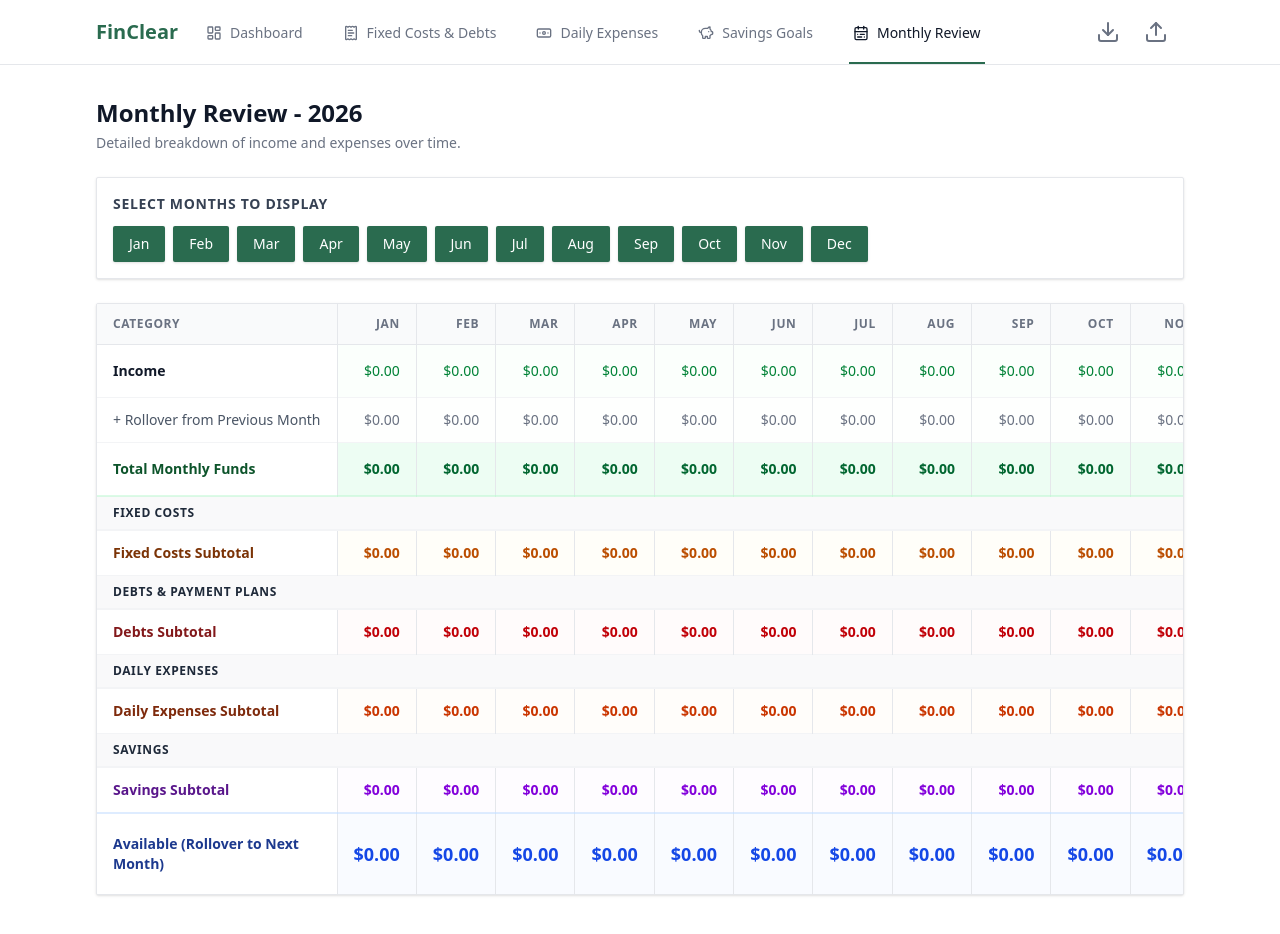
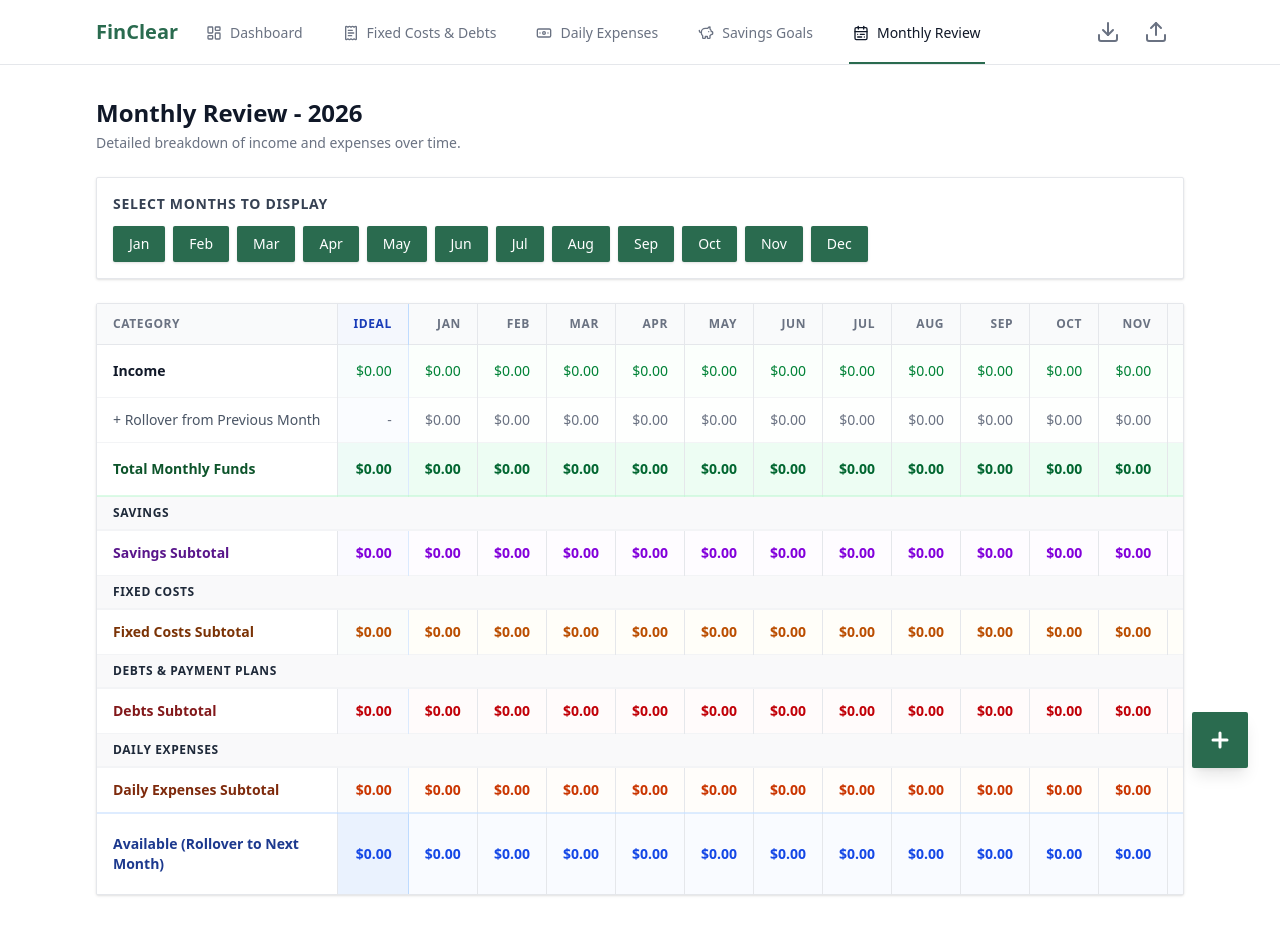
Before and after one commit to fabriziocasanova97/personal-finance, a Next.js app: page /monthly-review in a window 1280 px wide. Shown: the top 934 px of the page. Built offline with nearby package versions, Linux system fonts and the light colour scheme.

Commit message:
fix(monthly-review): persist ideal expenses in store

```diff
--- a/src/app/expenses/page.tsx
+++ b/src/app/expenses/page.tsx
@@ -81,7 +81,7 @@ export default function ExpensesPage() {
   );
 
   return (
-    <div className="space-y-8 animate-in fade-in slide-in-from-bottom-2 duration-500 pb-8">
+    <div className="max-w-7xl mx-auto w-full space-y-8 animate-in fade-in slide-in-from-bottom-2 duration-500 pb-8">
 
       <div className="flex items-center justify-between">
         <div>
--- a/src/app/fixed-costs/page.tsx
+++ b/src/app/fixed-costs/page.tsx
@@ -84,7 +84,7 @@ export default function FixedCostsPage() {
   );
 
   return (
-    <div className="space-y-8 animate-in fade-in slide-in-from-bottom-2 duration-500">
+    <div className="max-w-7xl mx-auto w-full space-y-8 animate-in fade-in slide-in-from-bottom-2 duration-500">
 
       {/* Fixed Costs Section */}
       <section>
--- a/src/app/layout.tsx
+++ b/src/app/layout.tsx
@@ -1,6 +1,7 @@
 import type { Metadata } from "next";
 import { Inter, Lora, IBM_Plex_Mono } from "next/font/google";
 import { TopNavigation } from "@/components/layout/TopNavigation";
+import { GlobalAddExpense } from "@/components/layout/GlobalAddExpense";
 import "./globals.css";
 
 const fontInter = Inter({
@@ -35,6 +36,7 @@ export default function RootLayout({
         className={`${fontInter.variable} ${fontLora.variable} ${fontIbmPlexMono.variable} antialiased bg-background text-foreground`}
       >
         <TopNavigation />
+        <GlobalAddExpense />
         <main className="w-full mx-auto px-4 sm:px-6 lg:px-12 xl:px-24 py-8">
           {children}
         </main>
--- a/src/app/monthly-review/page.tsx
+++ b/src/app/monthly-review/page.tsx
@@ -10,7 +10,7 @@ const MONTHS = ["Jan", "Feb", "Mar", "Apr", "May", "Jun", "Jul", "Aug", "Sep", "
 const YEAR = 2026; // Static for MVP as per previous implementation
 
 export default function MonthlyReviewPage() {
-  const { income, fixedCosts, expenses, savings } = useStore();
+  const { income, fixedCosts, expenses, savings, idealExpenses, setIdealExpenses } = useStore();
   const [mounted, setMounted] = useState(false);
 
   // By default select the first 3 months + current month, or all if we want. Let's select all initially for easy viewing.
@@ -100,6 +100,20 @@ export default function MonthlyReviewPage() {
     carryOver = totalAvailable; // carry this over to the next selected month
   });
 
+  const idealDebtsTotal = getDebtSubtotalForMonth(new Date().getMonth());
+  const idealSavingsTotal = getSavingsSubtotalForMonth(new Date().getMonth());
+
+  const idealExpensesTotal = expenseCategories.reduce((sum, cat) => {
+    const val = parseFloat(idealExpenses[cat] || "0");
+    return sum + (isNaN(val) ? 0 : val);
+  }, 0);
+
+  const idealAvailable = monthlyIncome - totalFixedCosts - idealDebtsTotal - idealExpensesTotal - idealSavingsTotal;
+
+  const handleIdealExpenseChange = (category: string, value: string) => {
+    setIdealExpenses({ ...idealExpenses, [category]: value });
+  };
+
   return (
     <div className="space-y-6 animate-in fade-in slide-in-from-bottom-2 duration-500 pb-8">
 
@@ -134,6 +148,7 @@ export default function MonthlyReviewPage() {
             <thead className="bg-gray-50 border-b border-gray-200 uppercase tracking-wider text-gray-500 text-xs font-semibold">
               <tr>
                 <th className="px-4 py-3 sticky left-0 bg-gray-50 z-10 w-64 border-r border-gray-200">Category</th>
+                <th className="px-4 py-3 text-right w-32 border-r border-blue-200 bg-blue-50/50 text-blue-800">Ideal</th>
                 {activeMonths.map(m => (
                   <th key={m} className="px-4 py-3 text-right w-32 border-r border-gray-200 last:border-r-0">{m}</th>
                 ))}
@@ -146,6 +161,9 @@ export default function MonthlyReviewPage() {
                 <td className="px-4 py-4 sticky left-0 z-10 border-r border-gray-200 font-bold text-gray-900 bg-white group-hover:bg-green-50/30">
                   Income
                 </td>
+                <td className="px-4 py-3 text-right font-mono font-medium text-green-700 bg-blue-50/30 border-r border-blue-100">
+                  {formatCurrency(monthlyIncome)}
+                </td>
                 {selectedMonths.map(m => (
                   <td key={m} className="px-4 py-3 text-right font-mono font-medium text-green-700 border-r border-gray-200 last:border-r-0">
                     {formatCurrency(monthlyIncome)}
@@ -155,6 +173,9 @@ export default function MonthlyReviewPage() {
               <tr className="bg-green-50/10 hover:bg-green-50/20 transition-colors">
                 <td className="px-4 py-3 sticky left-0 z-10 border-r border-gray-200 text-gray-600 bg-white">
                   + Rollover from Previous Month
+                </td>
+                <td className="px-4 py-3 text-right font-mono text-gray-500 bg-blue-50/30 border-r border-blue-100">
+                  -
                 </td>
                 {selectedMonths.map(m => (
                   <td key={m} className="px-4 py-3 text-right font-mono text-gray-500 border-r border-gray-200 last:border-r-0">
@@ -166,6 +187,9 @@ export default function MonthlyReviewPage() {
                 <td className="px-4 py-4 sticky left-0 z-10 border-r border-gray-200 text-green-900 bg-white">
                   Total Monthly Funds
                 </td>
+                <td className="px-4 py-4 text-right font-mono text-green-800 bg-blue-50/30 border-r border-blue-100">
+                  {formatCurrency(monthlyIncome)}
+                </td>
                 {selectedMonths.map(m => (
                   <td key={m} className="px-4 py-4 text-right font-mono text-green-800 border-r border-gray-200 last:border-r-0">
                     {formatCurrency(monthlyIncome + rolloverPerMonth[m])}
@@ -173,9 +197,47 @@ export default function MonthlyReviewPage() {
                 ))}
               </tr>
 
+              {/* --- SAVINGS SECTION --- */}
+               <tr className="bg-gray-100/50">
+                <td colSpan={selectedMonths.length + 2} className="px-4 py-2 text-xs font-bold text-gray-800 uppercase tracking-wider">
+                  Savings
+                </td>
+              </tr>
+              {savingsGoals.map(goal => (
+                <tr key={goal} className="hover:bg-gray-50/50 transition-colors">
+                  <td className="px-4 py-3 sticky left-0 bg-white z-10 border-r border-gray-200 text-gray-700">
+                    {goal}
+                  </td>
+                  <td className={`px-4 py-3 text-right font-mono bg-blue-50/30 border-r border-blue-100 ${(getSavingsForMonth(goal, new Date().getMonth()) > 0) ? 'text-gray-700' : 'text-gray-300'}`}>
+                    {getSavingsForMonth(goal, new Date().getMonth()) > 0 ? formatCurrency(getSavingsForMonth(goal, new Date().getMonth())) : '-'}
+                  </td>
+                  {selectedMonths.map(m => {
+                    const amount = getSavingsForMonth(goal, m);
+                    return (
+                      <td key={m} className={`px-4 py-3 text-right font-mono border-r border-gray-200 last:border-r-0 ${amount === 0 ? 'text-gray-300' : 'text-gray-700'}`}>
+                        {amount > 0 ? formatCurrency(amount) : '-'}
+                      </td>
+                    );
+                  })}
+                </tr>
+              ))}
+               <tr className="bg-purple-50/30 font-semibold border-t-2 border-gray-100">
+                <td className="px-4 py-3 sticky left-0 z-10 border-r border-gray-200 text-purple-900 bg-white">
+                  Savings Subtotal
+                </td>
+                <td className="px-4 py-3 text-right font-mono text-purple-700 bg-blue-50/30 border-r border-blue-100">
+                  {formatCurrency(idealSavingsTotal)}
+                </td>
+                {selectedMonths.map(m => (
+                  <td key={m} className="px-4 py-3 text-right font-mono text-purple-700 border-r border-gray-200 last:border-r-0">
+                    {formatCurrency(getSavingsSubtotalForMonth(m))}
+                  </td>
+                ))}
+              </tr>
+
               {/* --- FIXED COSTS SECTION --- */}
                <tr className="bg-gray-100/50">
-                <td colSpan={selectedMonths.length + 1} className="px-4 py-2 text-xs font-bold text-gray-800 uppercase tracking-wider">
+                <td colSpan={selectedMonths.length + 2} className="px-4 py-2 text-xs font-bold text-gray-800 uppercase tracking-wider">
                   Fixed Costs
                 </td>
               </tr>
@@ -183,6 +245,9 @@ export default function MonthlyReviewPage() {
                 <tr key={cost.id} className="hover:bg-gray-50/50 transition-colors">
                   <td className="px-4 py-3 sticky left-0 bg-white z-10 border-r border-gray-200 text-gray-700">
                     {cost.name} <span className="text-xs text-gray-400 ml-2">({cost.category})</span>
+                  </td>
+                  <td className="px-4 py-3 text-right font-mono text-gray-700 bg-blue-50/30 border-r border-blue-100">
+                    {formatCurrency(cost.amount)}
                   </td>
                   {selectedMonths.map(m => (
                     <td key={m} className="px-4 py-3 text-right font-mono text-gray-700 border-r border-gray-200 last:border-r-0">
@@ -195,6 +260,9 @@ export default function MonthlyReviewPage() {
                 <td className="px-4 py-3 sticky left-0 z-10 border-r border-gray-200 text-amber-900 bg-white">
                   Fixed Costs Subtotal
                 </td>
+                <td className="px-4 py-3 text-right font-mono text-amber-700 bg-blue-50/30 border-r border-blue-100">
+                  {formatCurrency(totalFixedCosts)}
+                </td>
                 {selectedMonths.map(m => (
                   <td key={m} className="px-4 py-3 text-right font-mono text-amber-700 border-r border-gray-200 last:border-r-0">
                     {formatCurrency(totalFixedCosts)}
@@ -204,7 +272,7 @@ export default function MonthlyReviewPage() {
 
               {/* --- DEBTS SECTION --- */}
               <tr className="bg-gray-100/50">
-                <td colSpan={selectedMonths.length + 1} className="px-4 py-2 text-xs font-bold text-gray-800 uppercase tracking-wider">
+                <td colSpan={selectedMonths.length + 2} className="px-4 py-2 text-xs font-bold text-gray-800 uppercase tracking-wider">
                   Debts & Payment Plans
                 </td>
               </tr>
@@ -212,6 +280,9 @@ export default function MonthlyReviewPage() {
                 <tr key={cost.id} className="hover:bg-gray-50/50 transition-colors">
                   <td className="px-4 py-3 sticky left-0 bg-white z-10 border-r border-gray-200 text-gray-700 flex justify-between items-center">
                     <span>{cost.name}</span>
+                  </td>
+                  <td className={`px-4 py-3 text-right font-mono bg-blue-50/30 border-r border-blue-100 ${isDebtActiveInMonth(cost, new Date().getMonth()) ? 'text-gray-700' : 'text-gray-300'}`}>
+                    {isDebtActiveInMonth(cost, new Date().getMonth()) ? formatCurrency(cost.amount) : '-'}
                   </td>
                   {selectedMonths.map(m => {
                     const isActive = isDebtActiveInMonth(cost, m);
@@ -227,6 +298,9 @@ export default function MonthlyReviewPage() {
                 <td className="px-4 py-3 sticky left-0 z-10 border-r border-gray-200 text-red-900 bg-white">
                   Debts Subtotal
                 </td>
+                <td className="px-4 py-3 text-right font-mono text-red-700 bg-blue-50/30 border-r border-blue-100">
+                  {formatCurrency(idealDebtsTotal)}
+                </td>
                 {selectedMonths.map(m => (
                   <td key={m} className="px-4 py-3 text-right font-mono text-red-700 border-r border-gray-200 last:border-r-0">
                     {formatCurrency(getDebtSubtotalForMonth(m))}
@@ -236,7 +310,7 @@ export default function MonthlyReviewPage() {
 
               {/* --- DAILY EXPENSES SECTION --- */}
                <tr className="bg-gray-100/50">
-                <td colSpan={selectedMonths.length + 1} className="px-4 py-2 text-xs font-bold text-gray-800 uppercase tracking-wider">
+                <td colSpan={selectedMonths.length + 2} className="px-4 py-2 text-xs font-bold text-gray-800 uppercase tracking-wider">
                   Daily Expenses
                 </td>
               </tr>
@@ -244,6 +318,15 @@ export default function MonthlyReviewPage() {
                 <tr key={cat} className="hover:bg-gray-50/50 transition-colors">
                   <td className="px-4 py-3 sticky left-0 bg-white z-10 border-r border-gray-200 text-gray-700">
                     {cat}
+                  </td>
+                  <td className="px-2 py-2 text-right bg-blue-50/30 border-r border-blue-100 align-middle">
+                    <input
+                      type="number"
+                      value={idealExpenses[cat] ?? ""}
+                      onChange={(e) => handleIdealExpenseChange(cat, e.target.value)}
+                      placeholder="0"
+                      className="w-16 px-1 py-1 text-right text-xs font-mono border border-blue-200 rounded text-gray-700 focus:outline-none focus:ring-1 focus:ring-blue-500 bg-white hover:bg-white"
+                    />
                   </td>
                   {selectedMonths.map(m => {
                     const amount = getExpenseForMonth(cat, m);
@@ -259,41 +342,12 @@ export default function MonthlyReviewPage() {
                 <td className="px-4 py-3 sticky left-0 z-10 border-r border-gray-200 text-orange-900 bg-white">
                   Daily Expenses Subtotal
                 </td>
+                <td className="px-4 py-3 text-right font-mono text-orange-700 bg-blue-50/30 border-r border-blue-100">
+                  {formatCurrency(idealExpensesTotal)}
+                </td>
                 {selectedMonths.map(m => (
                   <td key={m} className="px-4 py-3 text-right font-mono text-orange-700 border-r border-gray-200 last:border-r-0">
                     {formatCurrency(getExpenseSubtotalForMonth(m))}
-                  </td>
-                ))}
-              </tr>
-
-              {/* --- SAVINGS SECTION --- */}
-               <tr className="bg-gray-100/50">
-                <td colSpan={selectedMonths.length + 1} className="px-4 py-2 text-xs font-bold text-gray-800 uppercase tracking-wider">
-                  Savings
-                </td>
-              </tr>
-              {savingsGoals.map(goal => (
-                <tr key={goal} className="hover:bg-gray-50/50 transition-colors">
-                  <td className="px-4 py-3 sticky left-0 bg-white z-10 border-r border-gray-200 text-gray-700">
-                    {goal}
-                  </td>
-                  {selectedMonths.map(m => {
-                    const amount = getSavingsForMonth(goal, m);
-                    return (
-                      <td key={m} className={`px-4 py-3 text-right font-mono border-r border-gray-200 last:border-r-0 ${amount === 0 ? 'text-gray-300' : 'text-gray-700'}`}>
-                        {amount > 0 ? formatCurrency(amount) : '-'}
-                      </td>
-                    );
-                  })}
-                </tr>
-              ))}
-               <tr className="bg-purple-50/30 font-semibold border-t-2 border-gray-100">
-                <td className="px-4 py-3 sticky left-0 z-10 border-r border-gray-200 text-purple-900 bg-white">
-                  Savings Subtotal
-                </td>
-                {selectedMonths.map(m => (
-                  <td key={m} className="px-4 py-3 text-right font-mono text-purple-700 border-r border-gray-200 last:border-r-0">
-                    {formatCurrency(getSavingsSubtotalForMonth(m))}
                   </td>
                 ))}
               </tr>
@@ -303,10 +357,13 @@ export default function MonthlyReviewPage() {
                 <td className="px-4 py-5 sticky left-0 z-10 border-r border-gray-200 text-blue-900 bg-white whitespace-normal">
                   Available (Rollover to Next Month)
                 </td>
+                <td className={`px-4 py-5 text-right font-mono border-r border-blue-200 bg-blue-100/50 ${idealAvailable >= 0 ? 'text-blue-700' : 'text-red-600'}`}>
+                  {formatCurrency(idealAvailable)}
+                </td>
                  {selectedMonths.map((m) => {
                   const available = availablePerMonth[m];
                   return (
-                    <td key={m} className={`px-4 py-5 text-right font-mono text-lg border-r border-gray-200 last:border-r-0 ${available >= 0 ? 'text-blue-700' : 'text-red-600'}`}>
+                    <td key={m} className={`px-4 py-5 text-right font-mono border-r border-gray-200 last:border-r-0 ${available >= 0 ? 'text-blue-700' : 'text-red-600'}`}>
                       {formatCurrency(available)}
                     </td>
                   );
--- a/src/app/page.tsx
+++ b/src/app/page.tsx
@@ -6,7 +6,7 @@ import { DebtCountdown } from "@/components/features/dashboard/DebtCountdown";
 
 export default function Home() {
   return (
-    <div className="space-y-8 animate-in fade-in slide-in-from-bottom-2 duration-500">
+    <div className="max-w-7xl mx-auto w-full space-y-8 animate-in fade-in slide-in-from-bottom-2 duration-500">
       <div className="flex items-center justify-between">
         <h1 className="text-3xl font-heading font-bold text-gray-900 tracking-tight">Dashboard</h1>
       </div>
--- a/src/app/savings/page.tsx
+++ b/src/app/savings/page.tsx
@@ -31,7 +31,7 @@ export default function SavingsPage() {
   };
 
   return (
-    <div className="space-y-8 animate-in fade-in slide-in-from-bottom-2 duration-500 pb-8">
+    <div className="max-w-7xl mx-auto w-full space-y-8 animate-in fade-in slide-in-from-bottom-2 duration-500 pb-8">
 
       <div>
         <h2 className="text-2xl font-heading font-bold text-gray-900">Savings Goals</h2>
--- /dev/null
+++ b/src/components/layout/GlobalAddExpense.tsx
@@ -0,0 +1,28 @@
+"use client";
+
+import { useState } from "react";
+import { Plus } from "lucide-react";
+import { AddExpenseModal } from "@/components/features/expenses/AddExpenseModal";
+import { Button } from "@/components/ui/Button";
+
+export function GlobalAddExpense() {
+  const [isOpen, setIsOpen] = useState(false);
+
+  return (
+    <>
+      <Button
+        className="fixed bottom-6 right-6 md:bottom-8 md:right-8 z-50 rounded-full w-14 h-14 shadow-lg flex items-center justify-center p-0 transition-transform hover:scale-105 active:scale-95 bg-accent hover:bg-accent/90 text-white"
+        onClick={() => setIsOpen(true)}
+        aria-label="Add Expense"
+      >
+        <Plus className="w-6 h-6 stroke-[3]" />
+      </Button>
+
+      {/* Conditionally render the modal to avoid unnecessary DOM nodes or store hydration issues until requested, although AddExpenseModal manages its own isOpen logic too */}
+      <AddExpenseModal
+        isOpen={isOpen}
+        onClose={() => setIsOpen(false)}
+      />
+    </>
+  );
+}
--- a/src/lib/store.ts
+++ b/src/lib/store.ts
@@ -50,6 +50,7 @@ interface FinClearState {
   expenses: Expense[];
   savings: Savings[];
   budgets: Budget[];
+  idealExpenses: Record<string, string>;
 
   // Actions
   setIncome: (income: Income | null) => void;
@@ -57,6 +58,7 @@ interface FinClearState {
   setExpenses: (expenses: Expense[]) => void;
   setSavings: (savings: Savings[]) => void;
   setBudgets: (budgets: Budget[]) => void;
+  setIdealExpenses: (idealExpenses: Record<string, string>) => void;
 }
 
 export const useStore = create<FinClearState>()(
@@ -67,12 +69,14 @@ export const useStore = create<FinClearState>()(
       expenses: [],
       savings: [],
       budgets: [],
+      idealExpenses: {},
 
       setIncome: (income) => set({ income }),
       setFixedCosts: (fixedCosts) => set({ fixedCosts }),
       setExpenses: (expenses) => set({ expenses }),
       setSavings: (savings) => set({ savings }),
       setBudgets: (budgets) => set({ budgets }),
+      setIdealExpenses: (idealExpenses) => set({ idealExpenses }),
     }),
     {
       name: 'finclear_data', // storage name
```
